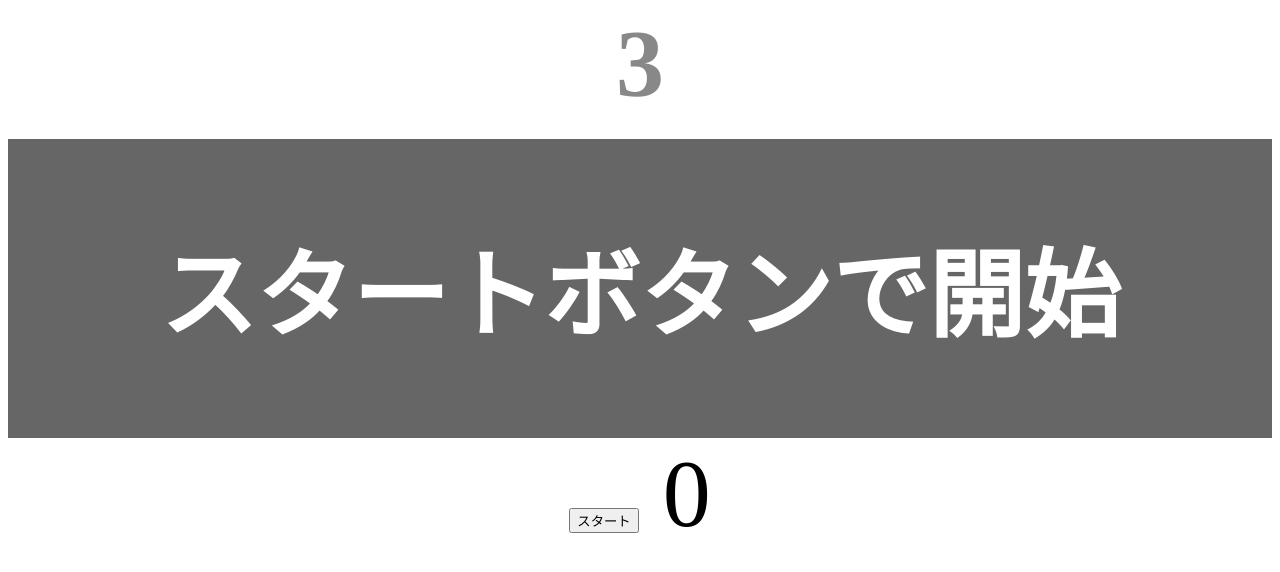
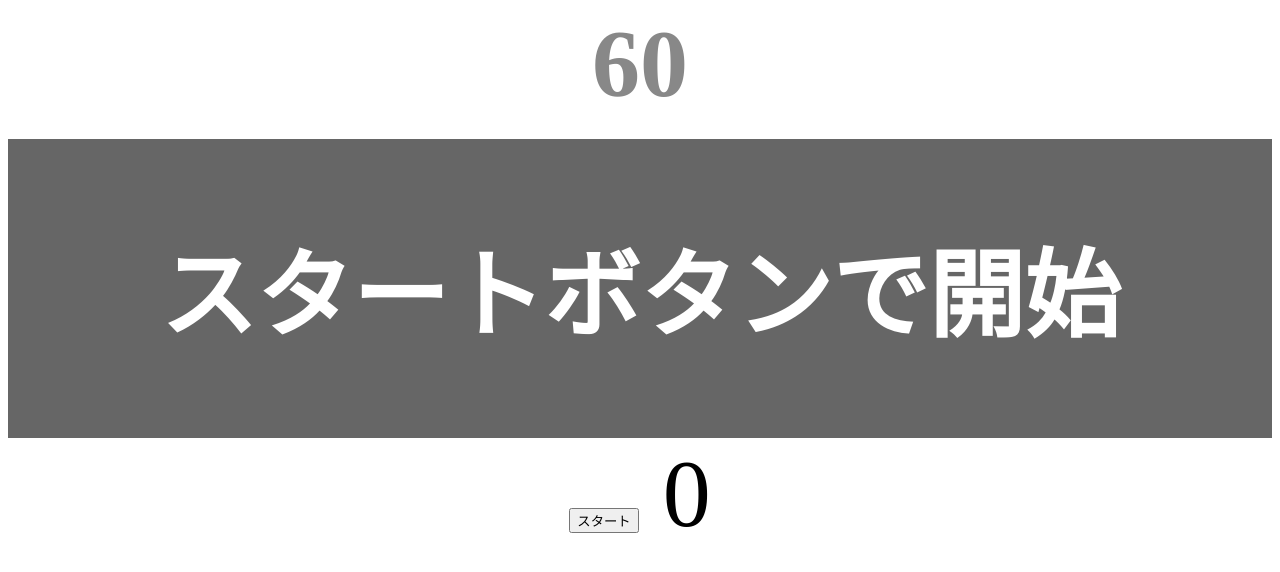
Before and after one commit to minikoshi/javascript-advanced-kadai, a plain HTML site: page kadai_002/index.html in a window 1280 px wide. Drawn offline with Linux system fonts and the light colour scheme.

Commit message:
kadai_002を修正

```diff
--- a/kadai_002/index.html
+++ b/kadai_002/index.html
@@ -8,7 +8,7 @@
   <link rel="stylesheet" href="style.css">
 </head>
 <body>
-  <p id="count" class="count">3</p>
+  <p id="count" class="count">60</p>
   <div id="wrap" class="wrap">
     <span id="typed" class="typed"></span><span id="untyped"></span>
   </div>
--- a/kadai_002/main.js
+++ b/kadai_002/main.js
@@ -74,6 +74,7 @@ const timer = () => {
     count.textContent = time;
     if(time <= 0){
       clearInterval(id);
+      typedfield.textContent = '';
       untypedfield.textContent = 'タイムアップ！';
       setTimeout(() => {
         const result = confirm(rankCheck(score));
```
